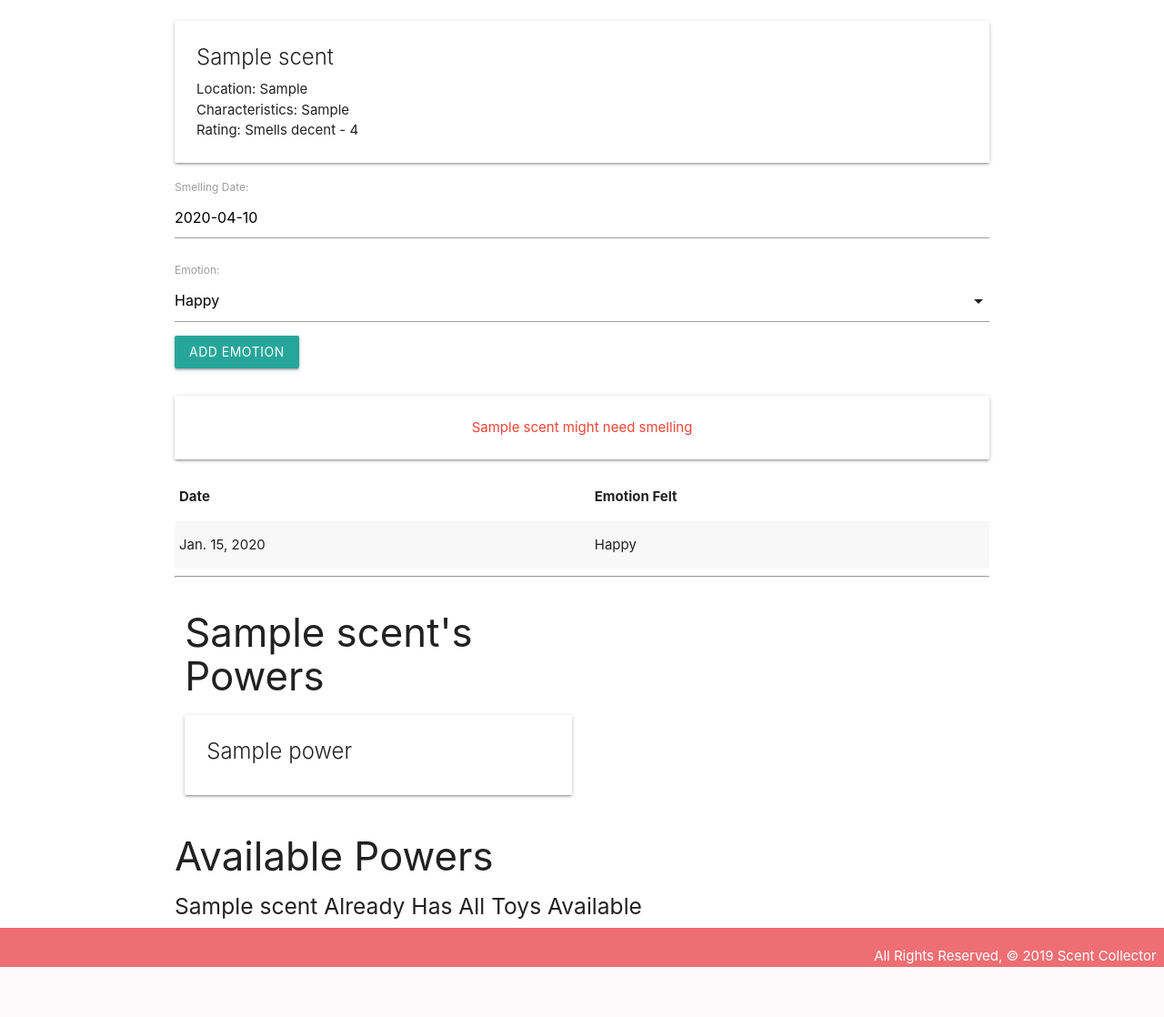
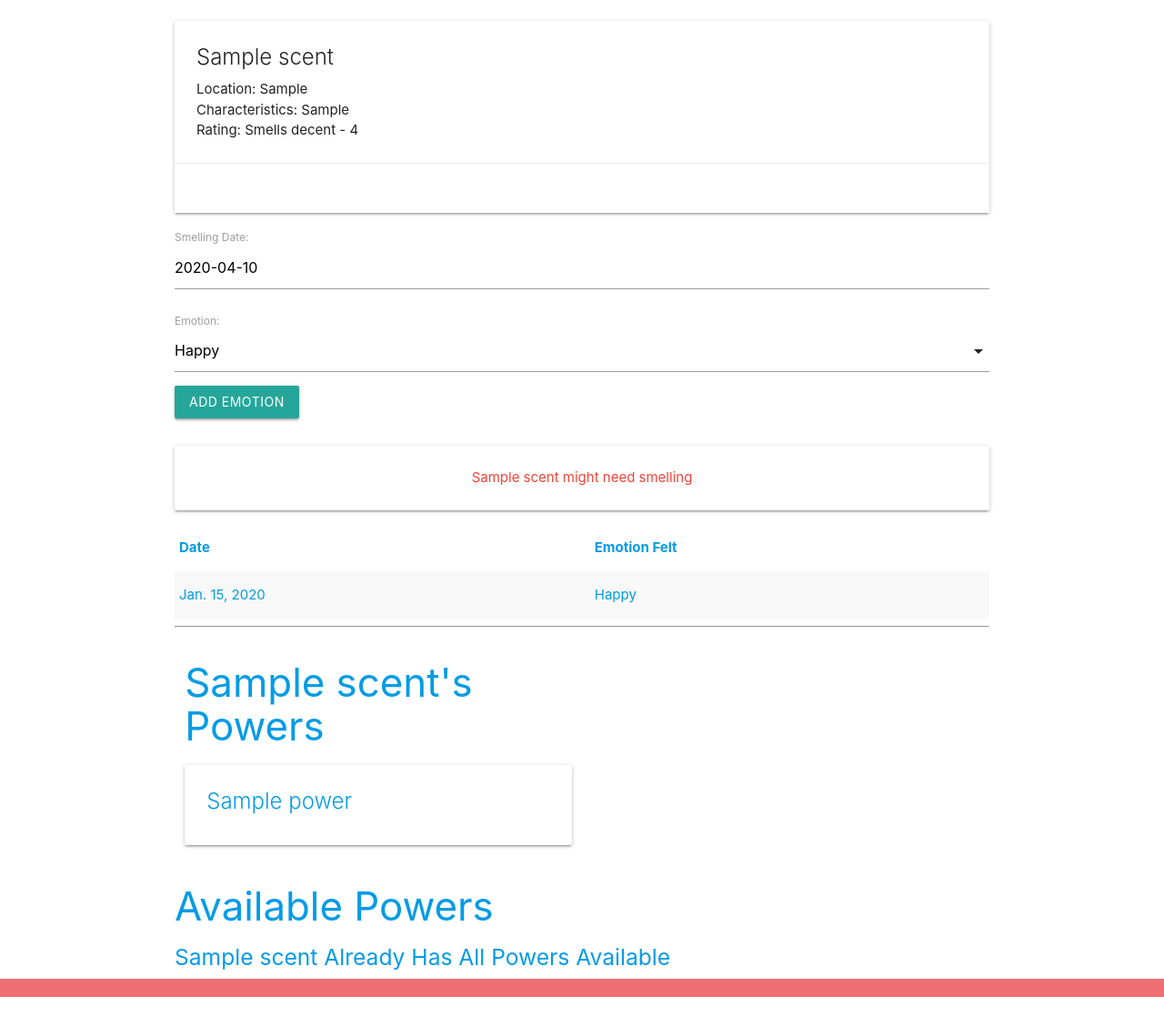
Before and after one commit to longevitytina/scent-collector, a Django app: page /scents/1/ in a window 1280 px wide. Shown: the part 177-1295 px from the top of the page at 91% size. Before the commit the page ends 1240 px from the top, so only its background shows below. Run offline with Django 3.2, Linux system fonts and the light colour scheme; tables that the repository leaves empty hold one stand-in row (values such as "Sample post").

Commit message:
Fixes typo

```diff
--- a/main_app/templates/scents/detail.html
+++ b/main_app/templates/scents/detail.html
@@ -16,6 +16,13 @@
         <p>Rating: Smells gross! - {{ scent.rating }} </p>
     {% endif %}
   </div>
+
+  <div class="card-action">
+    <a>
+    <a>
+  </div>
+
+
 </div>
    <div class="col s6">
    <form action="{% url 'add_emotion' scent.id %}" method="post">
@@ -82,7 +89,7 @@
         </div>
       {% endfor %}
     {% else %}
-      <h5>{{scent.name}} Already Has All Toys Available</h5>
+      <h5>{{scent.name}} Already Has All Powers Available</h5>
     {% endif %}
   </div>
 
```
